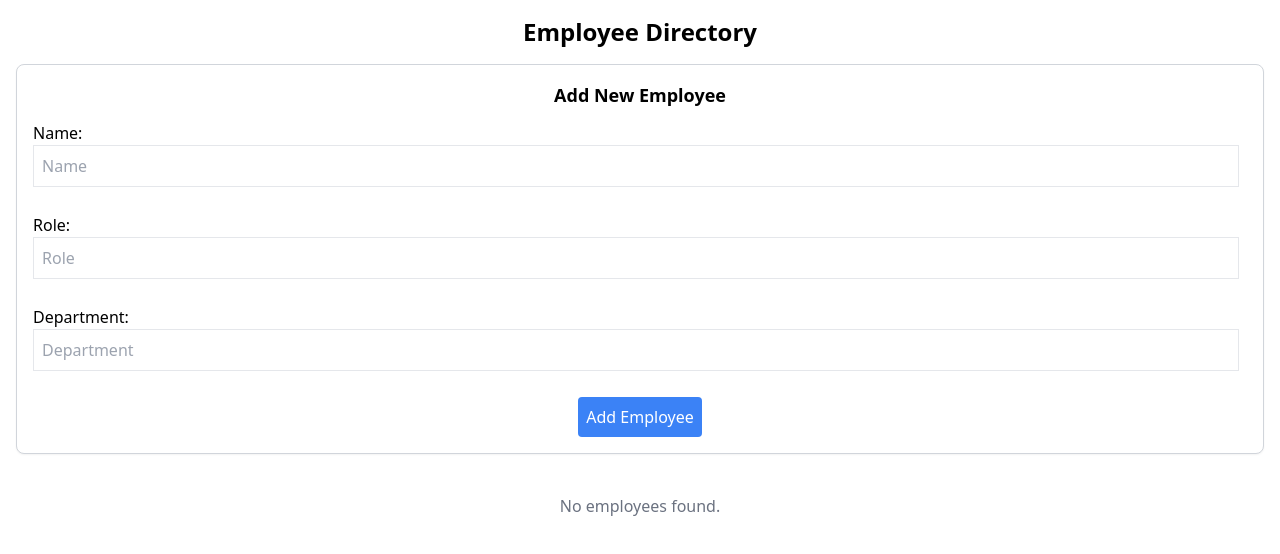
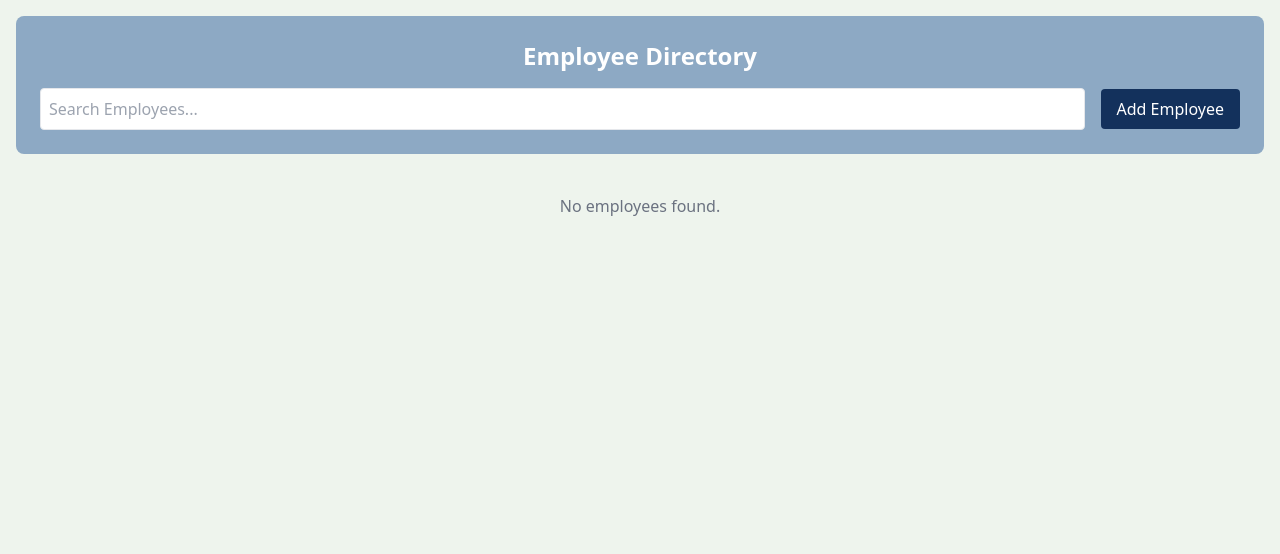
Before and after one commit to AaYuShRana14/employee-directory, a React (Create React App) app: page / in a window 1280 px wide. Shown: the top 554 px of the page. Built offline with nearby package versions, Linux system fonts and the light colour scheme.

Commit message:
improved css and used modal to add employee

```diff
--- a/src/App.css
+++ b/src/App.css
@@ -1,5 +1,10 @@
 .App {
   text-align: center;
+}
+
+html, body, #root {
+  background-color: #eef4ed;
+  min-height: 100vh;
 }
 
 .App-logo {
--- a/src/components/EmployeeCard.js
+++ b/src/components/EmployeeCard.js
@@ -9,7 +9,7 @@ import EmployeeFormModal from "./EmployeeFormModal";
  * @param {Function} onEmployeeUpdated - Callback function called after employee is updated
  * @param {boolean} isEven - Whether this is an even-numbered row for alternating colors
  */
-const EmployeeCard = ({ employee, onEmployeeDeleted,onEmployeeUpdated }) => {
+const EmployeeCard = ({ employee, onEmployeeDeleted,onSave }) => {
     const [isEditModalOpen, setIsEditModalOpen] = useState(false);
 
     /**
@@ -41,28 +41,28 @@ const EmployeeCard = ({ employee, onEmployeeDeleted,onEmployeeUpdated }) => {
     };
 
   return (
-    <tr className={`hover:bg-blue-50 transition-colors border-b`}>
+    <tr className="hover:bg-opacity-80 transition-colors border-b border-gray-400" style={{ backgroundColor: '#8da9c4' }}>
       <td className="px-6 py-4 whitespace-nowrap">
-        <div className="text-sm font-medium text-gray-900">
+        <div className="text-sm font-medium text-white">
           {employee.name}
         </div>
       </td>
       <td className="px-6 py-4 whitespace-nowrap">
-        <div className="text-sm text-gray-600">
+        <div className="text-sm text-white">
           {employee.role}
         </div>
       </td>
       <td className="px-6 py-4 whitespace-nowrap">
-        <div className="text-sm text-gray-600">
+        <div className="text-sm text-white">
           {employee.department}
         </div>
       </td>
       <td className="px-6 py-4 whitespace-nowrap text-center">
         <div className="flex justify-center gap-2">
-          <button className="bg-blue-500 hover:bg-blue-600 text-white px-3 py-1 rounded text-sm transition-colors" onClick={handleEdit}>
+          <button className="bg-[#13315c] hover:bg-blue-600 text-white px-3 py-1 rounded text-sm transition-colors" onClick={handleEdit}>
             Edit
           </button>
-          <button className="bg-red-500 hover:bg-red-600 text-white px-3 py-1 rounded text-sm transition-colors" onClick={deleteHandler}>
+          <button className="bg-[#134074] text-white px-3 py-1 rounded text-sm transition-colors" onClick={deleteHandler}>
             Delete
           </button>
         </div>
@@ -73,7 +73,7 @@ const EmployeeCard = ({ employee, onEmployeeDeleted,onEmployeeUpdated }) => {
         employee={employee}
         isOpen={isEditModalOpen}
         onClose={handleCloseModal}
-        onSave={onEmployeeUpdated}
+        onSave={onSave}
       />
     </tr>
   );
--- a/src/components/EmployeeForm.js
+++ b/src/components/EmployeeForm.js
@@ -85,7 +85,7 @@ const EmployeeForm = ({ onEmployeeAdded, employee = {}, onClose }) => {
     };
 
     return (
-        <div className="mb-6 p-4 border border-gray-300 rounded-lg shadow-sm bg-white">
+        <div className="mb-6 p-4 border border-gray-300 rounded-lg shadow-sm">
             <h2 className="text-lg font-semibold mb-3 text-center">{employee.id ? "Edit Employee" : "Add New Employee"}</h2>
             {/* Form to add new employee or edit existing employee */}
             <form onSubmit={submitHandler}>
--- a/src/components/EmployeeFormModal.js
+++ b/src/components/EmployeeFormModal.js
@@ -7,7 +7,7 @@ import EmployeeForm from "./EmployeeForm";
  * @param {Function} onClose - Function to close the modal
  * @param {Function} onSave - Function to save the edited employee
  */
-const EmployeeFormModal = ({ employee, isOpen, onClose, onSave }) => {
+const EmployeeFormModal = ({ employee={}, isOpen, onClose, onSave }) => {
 
     /**
      * Handles the employee added event from EmployeeForm
@@ -21,16 +21,16 @@ const EmployeeFormModal = ({ employee, isOpen, onClose, onSave }) => {
 
     return (
         <div className="fixed inset-0 bg-black bg-opacity-50 backdrop-blur-sm flex items-center justify-center z-50">
-            <div className="bg-white rounded-lg shadow-xl max-w-2xl w-full mx-4 max-h-[90vh] overflow-y-auto">
+            <div className="rounded-lg shadow-xl max-w-2xl w-full mx-4 max-h-[90vh] overflow-y-auto" style={{ backgroundColor: '#8da9c4' }}>
                 {/* Modal Header */}
-                <div className="px-6 py-4 border-b border-gray-200 flex items-center justify-between">
-                    <h3 className="text-lg font-medium text-gray-900">Edit Employee</h3>
-                    <button onClick={onClose} className="text-gray-400 hover:text-gray-600 text-xl font-bold">
+                <div className="px-6 py-4 border-b border-gray-400 flex items-center justify-between">
+                    <h3 className="text-lg font-medium text-white">Edit Employee</h3>
+                    <button onClick={onClose} className="text-white hover:text-gray-200 text-xl font-bold">
                         X
                     </button>
                 </div>
 
-                <div className="p-2">
+                <div className="p-6">
                     <EmployeeForm
                         employee={employee}
                         onEmployeeAdded={handleEmployeeAdded}
--- a/src/components/EmployeeList.js
+++ b/src/components/EmployeeList.js
@@ -3,29 +3,29 @@ import EmployeeCard from "./EmployeeCard";
  * Displays the list of employees in a table using EmployeeCard components
  * @param {Array} employees - Array of employee objects to display
  * @param {Function} onEmployeeDeleted - Callback function called after employee is deleted
- * @param {Function} onEmployeeUpdated - Callback function called after employee is updated
+ * @param {Function} onSave - Callback function called after employee is saved (added or edited)
  */
-const EmployeeList = ({ employees, onEmployeeDeleted, onEmployeeUpdated }) => {
+const EmployeeList = ({ employees, onEmployeeDeleted, onSave }) => {
   if (!employees || employees.length === 0) {
     return <p className="text-gray-500 mt-4 text-center">No employees found.</p>;
   }
 
   return (
     <div className="mt-6">
-      <div className="overflow-x-auto shadow-lg rounded-lg">
-        <table className="min-w-full bg-white border border-gray-200">
-          <thead className="bg-gray-50">
+      <div className="overflow-x-auto shadow-lg rounded-lg" style={{ backgroundColor: '#8da9c4' }}>
+        <table className="min-w-full border border-gray-300" style={{ backgroundColor: '#8da9c4' }}>
+          <thead style={{ backgroundColor: '#6b8fa3' }}>
             <tr>
-              <th className="px-6 py-3 text-left text-xs font-medium text-gray-500 uppercase tracking-wider border-b">
+              <th className="px-6 py-3 text-left text-xs font-medium text-white uppercase tracking-wider border-b border-gray-400">
                 Name
               </th>
-              <th className="px-6 py-3 text-left text-xs font-medium text-gray-500 uppercase tracking-wider border-b">
+              <th className="px-6 py-3 text-left text-xs font-medium text-white uppercase tracking-wider border-b border-gray-400">
                 Role
               </th>
-              <th className="px-6 py-3 text-left text-xs font-medium text-gray-500 uppercase tracking-wider border-b">
+              <th className="px-6 py-3 text-left text-xs font-medium text-white uppercase tracking-wider border-b border-gray-400">
                 Department
               </th>
-              <th className="px-6 py-3 text-center text-xs font-medium text-gray-500 uppercase tracking-wider border-b">
+              <th className="px-6 py-3 text-center text-xs font-medium text-white uppercase tracking-wider border-b border-gray-400">
                 Actions
               </th>
             </tr>
@@ -36,7 +36,7 @@ const EmployeeList = ({ employees, onEmployeeDeleted, onEmployeeUpdated }) => {
                 key={employee.id}
                 employee={employee}
                 onEmployeeDeleted={onEmployeeDeleted}
-                onEmployeeUpdated={onEmployeeUpdated}
+                onSave={onSave}
               />
             ))}
           </tbody>
--- a/src/pages/EmployeeDirectory.js
+++ b/src/pages/EmployeeDirectory.js
@@ -1,12 +1,12 @@
 import { useState, useEffect } from "react";
 import { getEmployees } from "../services/EmployeeService";
-import EmployeeForm from "../components/EmployeeForm";
 import EmployeeList from "../components/EmployeeList";
+import EmployeeFormModal from "../components/EmployeeFormModal";
 
 const EmployeeDirectory = () => {
     // state to keep track of all employees
     const [employees, setEmployees] = useState([]);
-
+    const [isFormOpen, setIsFormOpen] = useState(false);
     /**
      * Fetches all employees from localStorage and updates the component state
      */
@@ -27,13 +27,39 @@ const EmployeeDirectory = () => {
         fetchEmployees();
     }, []);
 
+    /**
+     * Callback when an employee is saved (added or edited)- it refreshes the employee list and closes the form modal
+     */
+    const onEmployeeSave = () => {
+        handleRefresh();
+        setIsFormOpen(false);
+    };
+
+    /**
+     * Toggles the employee form modal
+     */
+    const toggleForm = () => {
+        setIsFormOpen((prev) => !prev);
+    };
+
     return (
-        <div className="container mx-auto p-4 flex flex-col">
-            <h1 className="text-2xl font-bold mb-4 mx-auto">Employee Directory</h1>
-            {/* Employee Form Component */}
-            <EmployeeForm onEmployeeAdded={handleRefresh} />
-            {/* Employee List Component */}
-            <EmployeeList employees={employees} onEmployeeDeleted={handleRefresh} onEmployeeUpdated={handleRefresh} />
+        <div style={{ backgroundColor: '#eef4ed' }}>
+            <div className="container mx-auto p-4 flex flex-col">
+                <div className="p-6 rounded-lg mb-6" style={{ backgroundColor: '#8da9c4' }}>
+                    <h1 className="text-2xl font-bold mb-4 text-center text-white">Employee Directory</h1>
+                    {/* Employee Form Component */}
+                    <div className="flex gap-4 items-center">
+                        <input type="text" placeholder="Search Employees..." className="border p-2 flex-1 rounded" />
+                        <button className="bg-[#13315c] text-white px-4 py-2 rounded transition-colors" onClick={toggleForm}>
+                            Add Employee
+                        </button>
+                    </div>
+                </div>
+                {/* Modal for Employee Form */}
+                {isFormOpen && <EmployeeFormModal onClose={toggleForm} isOpen={isFormOpen}  onSave={onEmployeeSave} />}
+                {/* Employee List Component */}
+                <EmployeeList employees={employees} onEmployeeDeleted={handleRefresh} onSave={onEmployeeSave} />
+            </div>
         </div>
     );
 };
```
